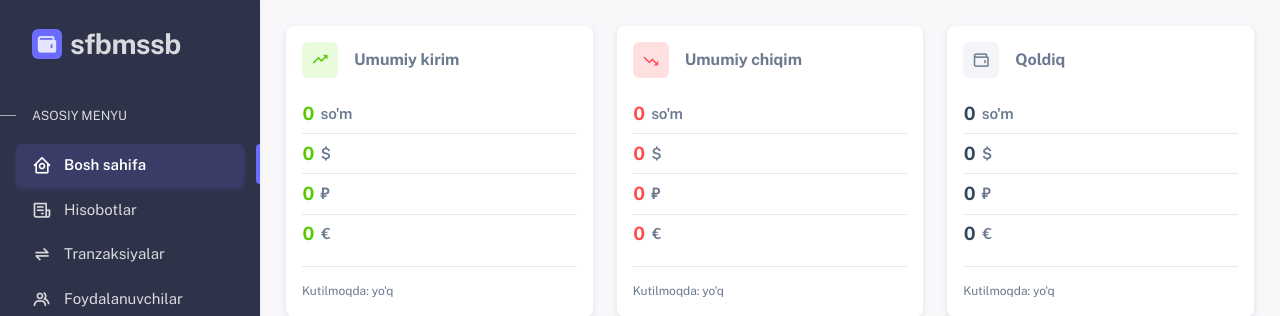
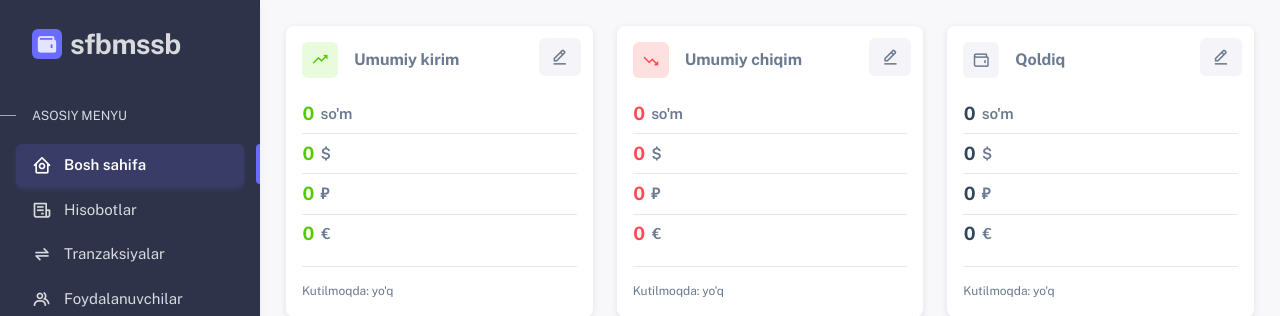
Before and after one commit to clashcoocac-cyber/finance, a Django app: page /dashboard/boss/ in a window 1280 px wide. Shown: the top 316 px of the page. Run offline with Django 4.2, Linux system fonts and the light colour scheme; the visitor is signed in with stand-in values (Sample User, id 1); data comes from the database, SQL or seed files in the repository; data that the repository does not hold is empty; some libraries are stand-ins or nearby versions; some web fonts are replaced.

Commit message:
Restore boss stat card edit actions

```diff
--- a/templates/dashboard/boss.html
+++ b/templates/dashboard/boss.html
@@ -16,19 +16,19 @@
     <!-- Stat cards -->
     <div class="grid grid-cols-1 md:grid-cols-3 gap-6">
         <div class="relative group">
-            <button type="button" @click="editStat('income', {{ stats.confirmed.income.total_uzs|default:0|unlocalize }}, {{ stats.confirmed.income.total_usd|default:0|unlocalize }}, {{ stats.confirmed.income.total_rub|default:0|unlocalize }}, {{ stats.confirmed.income.total_eur|default:0|unlocalize }})" class="btn absolute top-3 right-3 opacity-0 group-hover:opacity-100 transition-opacity w-8 h-8 rounded-md flex items-center justify-center" style="background: var(--color-surface-muted); color: var(--color-text-muted);" aria-label="Tahrirlash">
+            <button type="button" @click="editStat('income', {{ stats.confirmed.income.total_uzs|default:0|unlocalize }}, {{ stats.confirmed.income.total_usd|default:0|unlocalize }}, {{ stats.confirmed.income.total_rub|default:0|unlocalize }}, {{ stats.confirmed.income.total_eur|default:0|unlocalize }})" class="finance-stat-edit btn absolute top-3 right-3 z-10 w-8 h-8 rounded-md flex items-center justify-center" style="background: var(--color-surface-muted); color: var(--color-text-muted);" aria-label="Kirimni tahrirlash" title="Kirimni tahrirlash">
                 <i class="bx bx-edit-alt"></i>
             </button>
             {% include "partials/_stat_card.html" with title="Umumiy kirim" amounts=stats.confirmed.income pending_amounts=stats.pending.income tone="positive" %}
         </div>
         <div class="relative group">
-            <button type="button" @click="editStat('expense', {{ stats.confirmed.expense.total_uzs|default:0|unlocalize }}, {{ stats.confirmed.expense.total_usd|default:0|unlocalize }}, {{ stats.confirmed.expense.total_rub|default:0|unlocalize }}, {{ stats.confirmed.expense.total_eur|default:0|unlocalize }})" class="btn absolute top-3 right-3 opacity-0 group-hover:opacity-100 transition-opacity w-8 h-8 rounded-md flex items-center justify-center" style="background: var(--color-surface-muted); color: var(--color-text-muted);" aria-label="Tahrirlash">
+            <button type="button" @click="editStat('expense', {{ stats.confirmed.expense.total_uzs|default:0|unlocalize }}, {{ stats.confirmed.expense.total_usd|default:0|unlocalize }}, {{ stats.confirmed.expense.total_rub|default:0|unlocalize }}, {{ stats.confirmed.expense.total_eur|default:0|unlocalize }})" class="finance-stat-edit btn absolute top-3 right-3 z-10 w-8 h-8 rounded-md flex items-center justify-center" style="background: var(--color-surface-muted); color: var(--color-text-muted);" aria-label="Chiqimni tahrirlash" title="Chiqimni tahrirlash">
                 <i class="bx bx-edit-alt"></i>
             </button>
             {% include "partials/_stat_card.html" with title="Umumiy chiqim" amounts=stats.confirmed.expense pending_amounts=stats.pending.expense tone="negative" %}
         </div>
         <div class="relative group">
-            <button type="button" @click="editStat('diff', {{ stats.confirmed.diff.total_uzs|default:0|unlocalize }}, {{ stats.confirmed.diff.total_usd|default:0|unlocalize }}, {{ stats.confirmed.diff.total_rub|default:0|unlocalize }}, {{ stats.confirmed.diff.total_eur|default:0|unlocalize }})" class="btn absolute top-3 right-3 opacity-0 group-hover:opacity-100 transition-opacity w-8 h-8 rounded-md flex items-center justify-center" style="background: var(--color-surface-muted); color: var(--color-text-muted);" aria-label="Tahrirlash">
+            <button type="button" @click="editStat('diff', {{ stats.confirmed.diff.total_uzs|default:0|unlocalize }}, {{ stats.confirmed.diff.total_usd|default:0|unlocalize }}, {{ stats.confirmed.diff.total_rub|default:0|unlocalize }}, {{ stats.confirmed.diff.total_eur|default:0|unlocalize }})" class="finance-stat-edit btn absolute top-3 right-3 z-10 w-8 h-8 rounded-md flex items-center justify-center" style="background: var(--color-surface-muted); color: var(--color-text-muted);" aria-label="Qoldiqni tahrirlash" title="Qoldiqni tahrirlash">
                 <i class="bx bx-edit-alt"></i>
             </button>
             {% include "partials/_stat_card.html" with title="Qoldiq" amounts=stats.confirmed.diff pending_amounts=stats.pending.diff tone="neutral" %}
```
